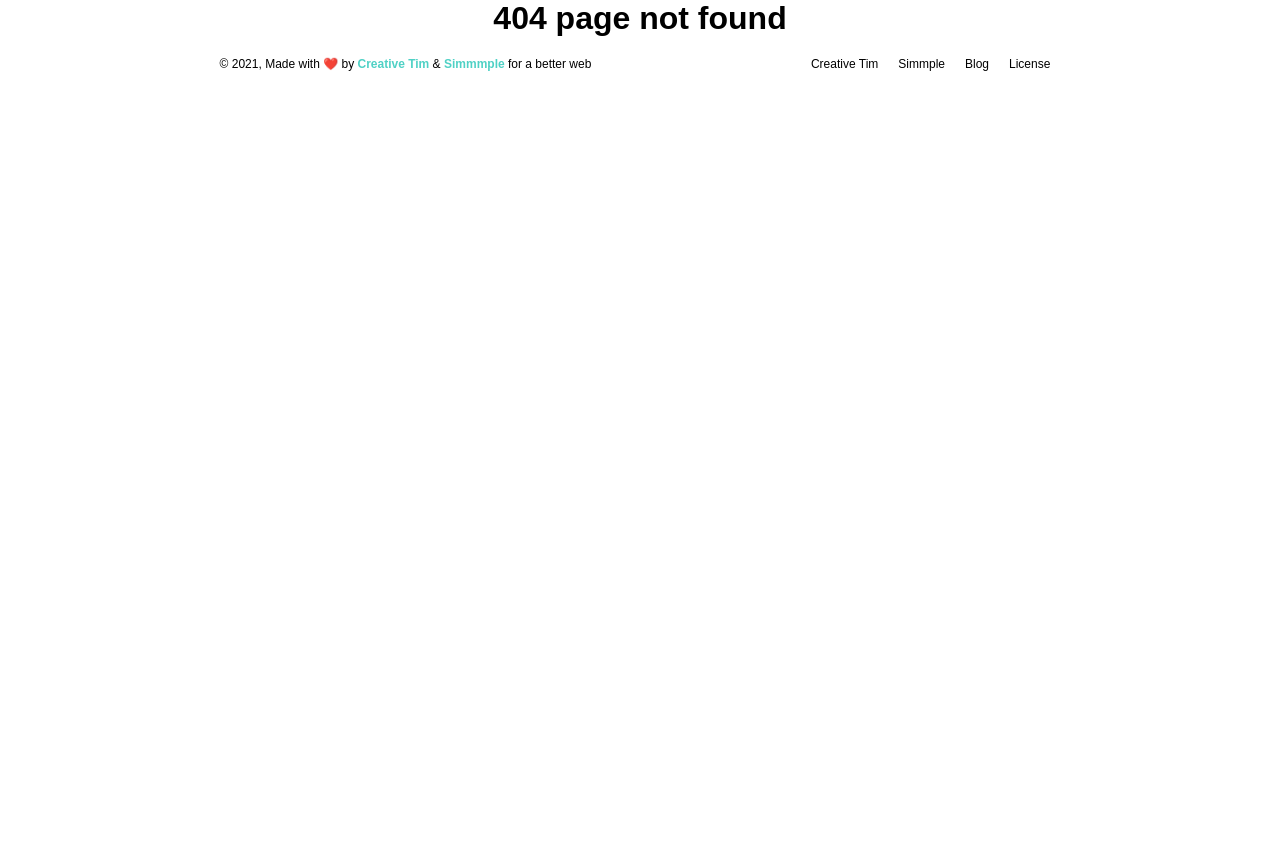
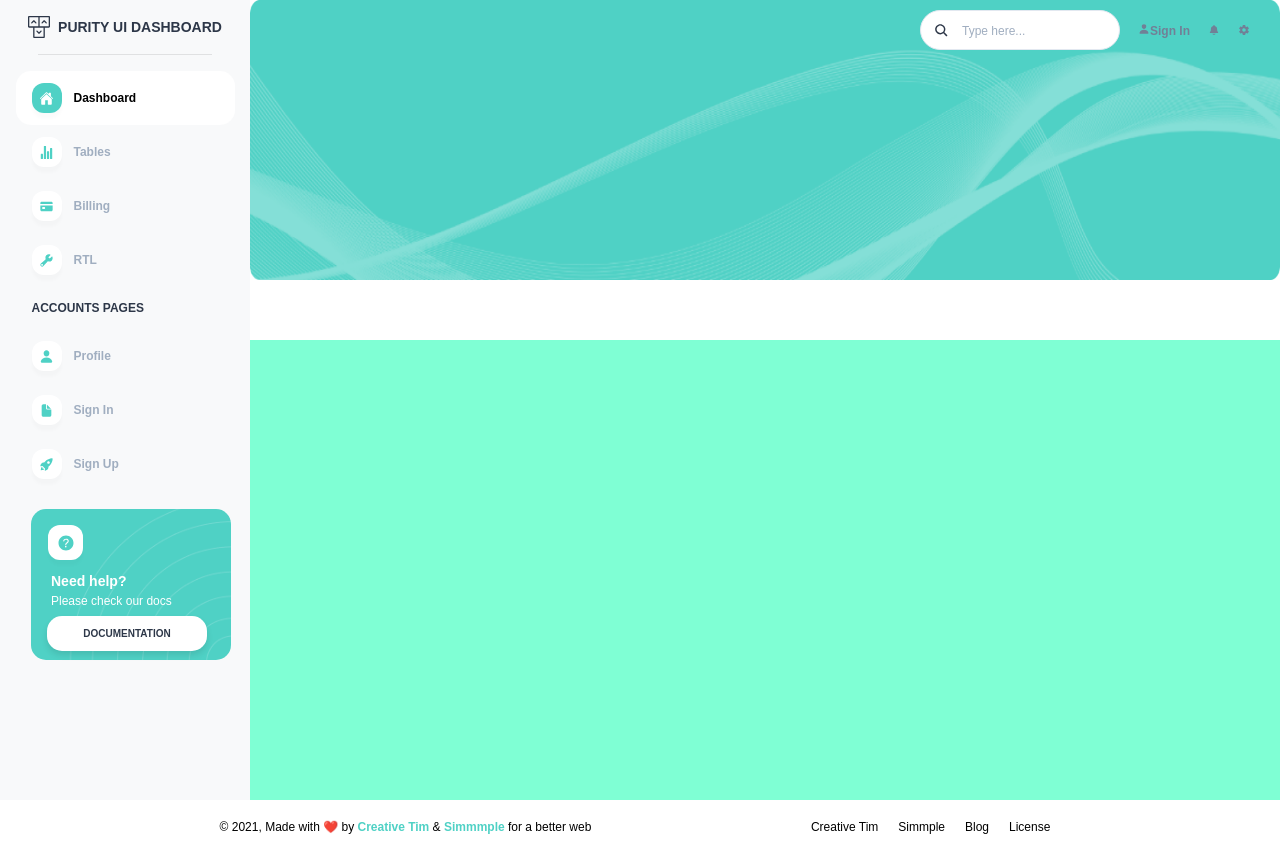
Before and after one commit to msMukesh/chakra-admin-dashboard, a React (Vite) app: page /profilescreen in a window 1280 px wide. Before the commit this address had no page. Before the commit the page ends 800 px from the top, so only its background shows below. Built offline with nearby package versions, Linux system fonts and the light colour scheme.

Commit message:
profile page linked to nav bar

```diff
--- a/src/App.jsx
+++ b/src/App.jsx
@@ -6,6 +6,7 @@ import Footer from "./components/Footermenu/Footer.jsx"
 import Navbar from "./components/navbar/Navbar.jsx";
 import Error from "./pages/Error.jsx";
 import Dashboardscreen from "./pages/dashboardScreen/Dashboardscreen.jsx";
+import ProfileScreen from "./pages/ProfileScreen/ProfileScreen.jsx";
 import "./App.css";
 //
 function App() {
@@ -19,6 +20,7 @@ function App() {
             <Route path="/" element={<Signup />} />
             <Route path="/signin" element={<Signin />} />
             <Route path="/dashboardscreen" element={<Dashboardscreen />} />
+            <Route path="/profilescreen" element={<ProfileScreen />} />
             <Route path="*" element={<Error />} />
           </Routes>
         </div>
--- a/src/components/navbar/Navbar.jsx
+++ b/src/components/navbar/Navbar.jsx
@@ -26,21 +26,20 @@ function Navbar() {
         <div className='nav-menu'>
           <ul className='nav-list'>
             <li className="nav-item">
-                    <img  className="nav-icon" src={isSigninPage ? dashboardblue : dashboardlogo} alt="dashboard" />
+              <img className="nav-icon" src={isSigninPage ? dashboardblue : dashboardlogo} alt="dashboard" />
               <span><Link to="/dashboardscreen" className="dashboardlink">DASHBOARD</Link>
               </span>
-
             </li>
             <li className="nav-item">
               <img className="nav-icon" src={isSigninPage ? profileblue : profilelogo} alt="profile" />
-                    <span>PROFILE</span>
+              <span><Link to="/profilescreen" className="dashboardlink">PROFILE</Link></span>
             </li>
             <li className="nav-item">
-                    <img className="nav-icon" src={isSigninPage ? signupblue : signuplogo} alt="signup"/>
+              <img className="nav-icon" src={isSigninPage ? signupblue : signuplogo} alt="signup" />
               <span><Link to="/" className='dashboardlink'>SIGN UP</Link></span>
             </li>
             <li className="nav-item">
-                    <img className="nav-icon" src={isSigninPage ? signinblue : signinlogo} alt="signin"/>
+              <img className="nav-icon" src={isSigninPage ? signinblue : signinlogo} alt="signin" />
               <span><Link to="/signin" className='dashboardlink'>SIGN IN</Link></span>
             </li>
           </ul>
--- a/src/pages/ProfileScreen/ProfileScreen.css
+++ b/src/pages/ProfileScreen/ProfileScreen.css
@@ -0,0 +1,27 @@
+.profileScreen-container{
+    display: grid;
+    grid-template-columns: 250px 1fr;
+    grid-template-rows: 340px auto;
+    width: 100%;
+    height: 100vh;
+}
+.apptoolbar-profileScreen{
+    position: relative;
+    top:0px;
+}
+.apptoolbar-profileScreen{
+    grid-row: 1;
+    grid-column: 2;
+    z-index: 30;
+}
+.profileScreen-bg{
+    width: 100%;
+    height: 280px;
+    grid-row: 1;
+    grid-column: 2;
+}
+.profileScreen-content{
+    grid-column: 2;
+    grid-row:2 ;
+    background-color: aquamarine;
+}
--- a/src/pages/ProfileScreen/ProfileScreen.jsx
+++ b/src/pages/ProfileScreen/ProfileScreen.jsx
@@ -1,9 +1,21 @@
 import React from 'react';
 import "./ProfileScreen.css";
-
+import Sidepanel from '../../components/sidepannel/Sidepanel';
+import Apptoolbar from '../../components/apptoolbar/Apptoolbar.jsx';
+import ProfileScreenbg from '../../assets/images/ProfileScreenBg.png';
 function ProfileScreen() {
   return (
-    <div>ProfileScreen</div>
+    <div className='profileScreen-container'>
+         <div className='sidepanel'><Sidepanel /></div>
+         <div className='apptoolbar-profileScreen'><Apptoolbar /></div>
+
+         <img className='profileScreen-bg' src={ProfileScreenbg}></img>
+
+        <div className='profileScreen-content'>
+
+
+        </div>
+    </div>
   )
 }
 
--- a/src/pages/dashboardScreen/Dashboardscreen.jsx
+++ b/src/pages/dashboardScreen/Dashboardscreen.jsx
@@ -1,7 +1,6 @@
 import React from 'react';
 import Sidepanel from '../../components/sidepannel/Sidepanel';
 import Apptoolbar from '../../components/apptoolbar/Apptoolbar.jsx';
-import "./Dashboardscreen.css";
 import AnalyticsCard from '../../components/analyticsCards/AnalyticsCard.jsx';
 import analytics_statistics from '../../data/dashboardAnalyticsStat.js';
 import chakraimg from "../../assets/images/chakra-image.png";
@@ -11,10 +10,12 @@ import DashboardSmallCards from '../../components/dashboardSmallCards/DashboardS
 import small_cards_data from '../../data/smallCardsData.js';
 import arrowicon from "../../assets/icons/arrow.svg";
 import arrowwhite from "../../assets/icons/arrowwhite.svg";
+import "./Dashboardscreen.css";
 
 function Dashboardscreen() {
   return (
     <div className='dashboard-container'>
+
       <div className='sidepanel'><Sidepanel /></div>
       <div className='apptoolbar'><Apptoolbar /></div>
       <div className='dashboard-content'>
```
Also changed, not shown: src/assets/images/ProfileScreenBg.png (added). Lines whose indentation alone changed are shown as unchanged.
